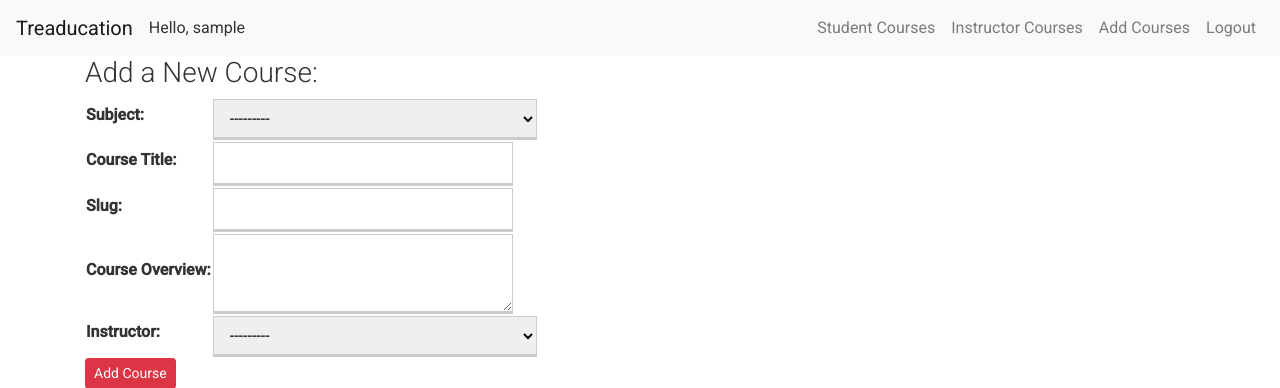
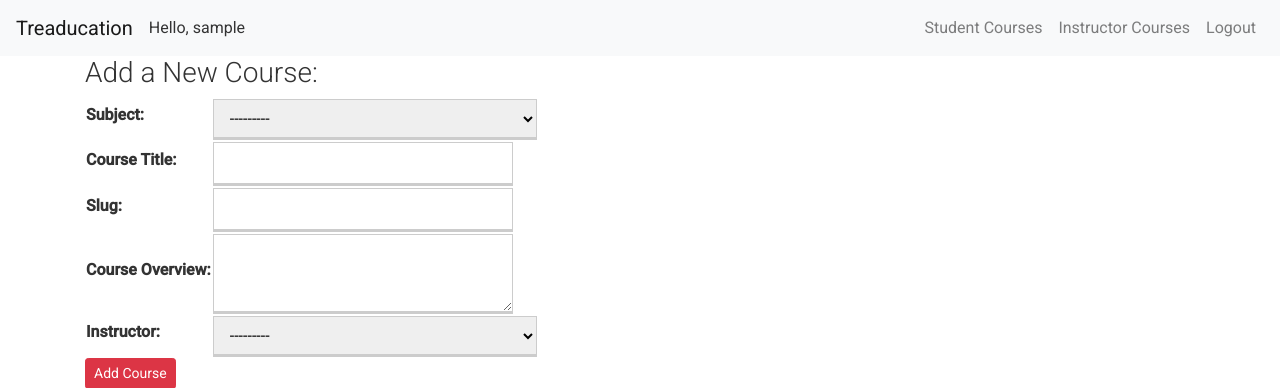
Before and after one commit to laboyd001/treaducation, a Django app: page /new_course/1/ in a window 1280 px wide. Shown: the top 388 px of the page. Run offline with Django 3.2, Linux system fonts and the light colour scheme; the visitor is signed in with stand-in values (Sample User, id 1); data comes from the database, SQL or seed files in the repository; data that the repository does not hold is empty; some libraries are stand-ins or nearby versions.

Commit message:
removed add course link from main nav

```diff
--- a/courses/templates/courses/base.html
+++ b/courses/templates/courses/base.html
@@ -22,9 +22,6 @@
         </li>
         <li class="nav-item">
           <a class="nav-link" href="{% url 'courses:my_courses' %}">Instructor Courses</a>
-        </li>
-        <li class="nav-item">
-          <a class="nav-link" href="{% url 'courses:new_course' user.id %}">Add Courses</a>
         </li>
         <li class="nav-item">
           <a class="nav-link" href="{% url 'courses:logout' %}">Logout</a>
```
